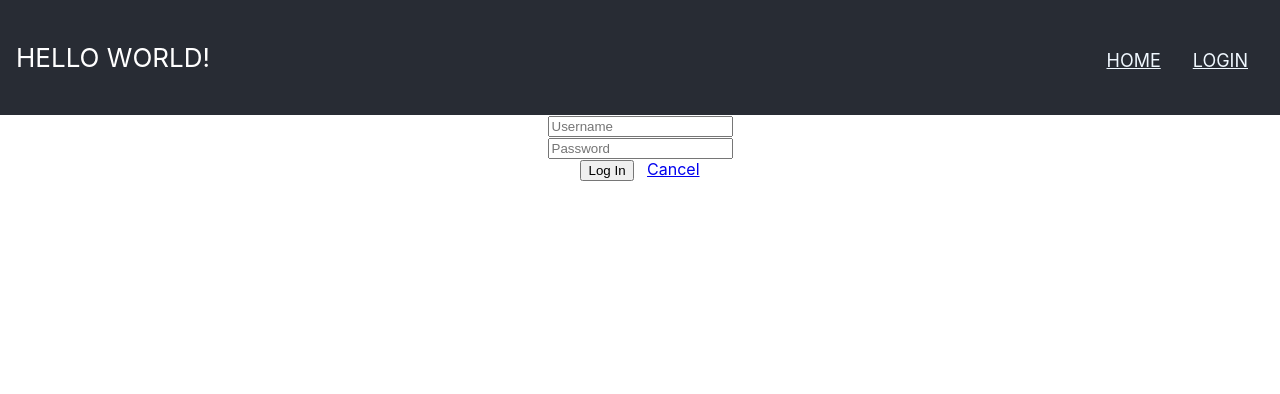
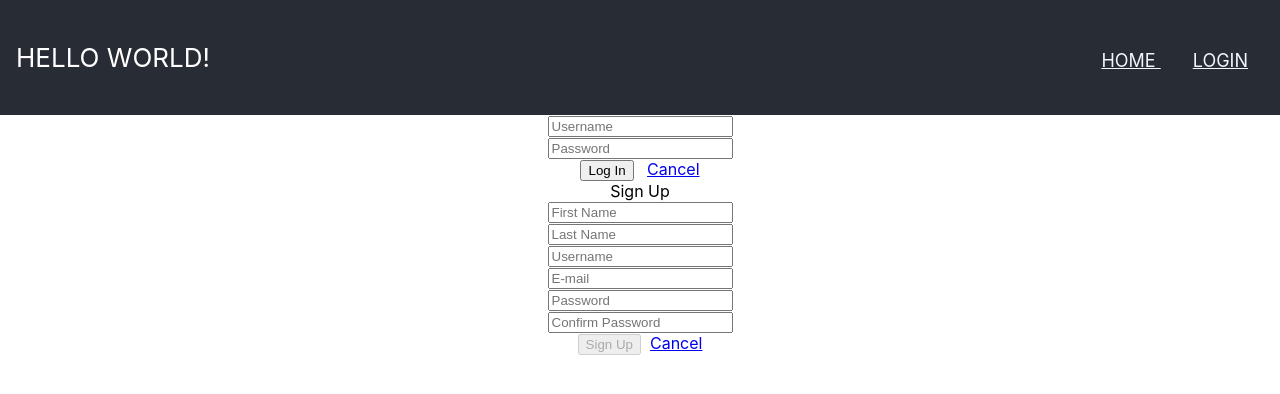
Before and after one commit to rockyliwanag/SWANK, a React (Create React App) app: page /login in a window 1280 px wide. Shown: the top 394 px of the page. Built offline with nearby package versions, Linux system fonts and the light colour scheme.

Commit message:
working authentication

```diff
--- a/controllers/users.js
+++ b/controllers/users.js
@@ -10,7 +10,7 @@ module.exports = {
 async function login(req, res) {
     try {
         const user = await User.findOne({
-            email: req.body.email
+            username: req.body.username
         });
         if (!user) return res.status(401).json({
             err: 'bad credentials'
--- /dev/null
+++ b/src/components/SingupForm/SignupForm.jsx
@@ -0,0 +1,141 @@
+import React, { Component } from "react";
+import { Link } from "react-router-dom";
+import userService from "../../utils/userService";
+
+class SignupForm extends Component {
+  state = {
+    first_name: "",
+    last_name: "",
+    username: "",
+    email: "",
+    password: "",
+    passwordConf: "",
+  };
+
+  handleChange = (e) => {
+    this.props.updateMessage("");
+    this.setState({
+      [e.target.name]: e.target.value,
+    });
+  };
+
+  handleSubmit = async (e) => {
+    e.preventDefault();
+    try {
+      await userService.signup(this.state);
+      // Let <App> know a user has signed up!
+      this.props.handleSignupOrLogin();
+      // Successfully signed up
+      this.props.history.push("/");
+    } catch (err) {
+      // Invalid user data (probably duplicate email)
+      this.props.updateMessage(err.message);
+    }
+  };
+
+  isFormInvalid() {
+    return !(
+      this.state.first_name &&
+      this.state.last_name &&
+      this.state.username &&
+      this.state.email &&
+      this.state.password === this.state.passwordConf
+    );
+  }
+
+  render() {
+    return (
+      <div>
+        <header className="header-footer"> Sign Up</header>
+        <form className="form-horizontal" onSubmit={this.handleSubmit}>
+          <div>
+            <div>
+              <input
+                type="text"
+                className="form-control"
+                placeholder="First Name"
+                value={this.state.first_name}
+                name="first_name"
+                onChange={this.handleChange}
+              />
+            </div>
+          </div>
+          <div>
+            <div>
+              <input
+                type="text"
+                className="form-control"
+                placeholder="Last Name"
+                value={this.state.last_name}
+                name="last_name"
+                onChange={this.handleChange}
+              />
+            </div>
+          </div>
+          <div>
+            <div>
+              <input
+                type="text"
+                className="form-control"
+                placeholder="Username"
+                value={this.state.username}
+                name="username"
+                onChange={this.handleChange}
+              />
+            </div>
+          </div>
+          <div>
+            <div>
+              <input
+                type="email"
+                className="form-control"
+                placeholder="E-mail"
+                value={this.state.email}
+                name="email"
+                onChange={this.handleChange}
+              />
+            </div>
+          </div>
+          <div>
+            <div>
+              <input
+                type="password"
+                className="form-control"
+                placeholder="Password"
+                value={this.state.password}
+                name="password"
+                onChange={this.handleChange}
+              />
+            </div>
+          </div>
+          <div>
+            <div>
+              <input
+                type="password"
+                className="form-control"
+                placeholder="Confirm Password"
+                value={this.state.passwordConf}
+                name="passwordConf"
+                onChange={this.handleChange}
+              />
+            </div>
+          </div>
+          <div>
+            <div>
+              <button
+                className="btn btn-default"
+                disabled={this.isFormInvalid()}
+              >
+                Sign Up
+              </button>
+              &nbsp;&nbsp;
+              <Link to="/">Cancel</Link>
+            </div>
+          </div>
+        </form>
+      </div>
+    );
+  }
+}
+
+export default SignupForm;
--- a/src/pages/LoginPage/LoginPage.jsx
+++ b/src/pages/LoginPage/LoginPage.jsx
@@ -2,11 +2,20 @@ import React, { Component } from "react";
 import { Link } from "react-router-dom";
 import "./LoginPage.css";
 import userService from "../../utils/userService";
+import SignupForm from "../../components/SingupForm/SignupForm";
 
 class LoginPage extends Component {
-  state = {
-    username: "",
-    pw: "",
+  constructor(props) {
+    super(props);
+    this.state = {
+      message: "",
+      username: "",
+      pw: "",
+    };
+  }
+
+  updateMessage = (msg) => {
+    this.setState({ message: msg });
   };
 
   handleChange = (e) => {
@@ -17,6 +26,7 @@ class LoginPage extends Component {
 
   handleSubmit = async (e) => {
     e.preventDefault();
+    console.log(`What is this? ${this.state}`);
     try {
       await userService.login(this.state);
       // Let <App> know a user has signed up!
@@ -25,7 +35,7 @@ class LoginPage extends Component {
       this.props.history.push("/");
     } catch (err) {
       // Invalid user data (probably duplicate email)
-      alert("Invalid Credentials!");
+      console.log(`Error: ${err}`);
     }
   };
 
@@ -64,6 +74,10 @@ class LoginPage extends Component {
             </div>
           </div>
         </form>
+        <div>
+          <SignupForm {...this.props} updateMessage={this.updateMessage} />
+          <p>{this.state.message}</p>
+        </div>
       </div>
     );
   }
```
Also changed, not shown: models/user.js (+11 -6 lines), src/pages/App/App.js (+36 -31 lines), src/pages/SignupPage/SignupPage.jsx (deleted), 1 other file (tests, documents, lock files or other folders).
